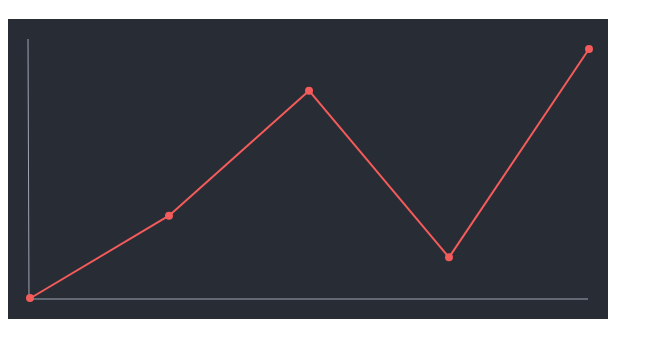
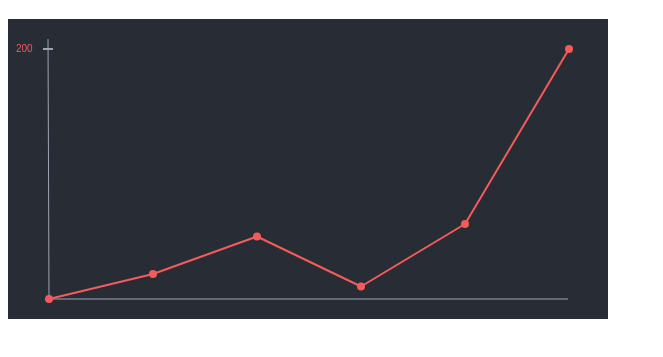
Before and after one commit to ShadowLp174/chartjs, a website: page index.html in a window 1280 px wide. Shown: the part 61-418 px from the top of the page, without its empty margins (0-663 px from the left). Drawn offline with Linux system fonts and the light colour scheme.

Commit message:
display highest value on scale

```diff
--- a/index.html
+++ b/index.html
@@ -20,7 +20,7 @@
 
     var chart = document.createElement("canvas");
     var ctx;
-    var widthDataOffset = 20;
+    var widthDataOffset = 40;
     var heightDataOffset = 20;
 
     var data = {
@@ -74,18 +74,18 @@
         ctx.strokeStyle = options.style.series.color;
         ctx.fillStyle = options.style.series.color;
 
-        var horizontalSpace = (width - (widthDataOffset * 2)) / data.series.length;
+        var horizontalSpace = (width - (widthDataOffset * 2)) / data.series.data.length;
 
-        var highestValue = quicksort(data.series)[data.series.length - 1];
+        var highestValue = quicksort(data.series.data)[data.series.data.length - 1];
         var verticalMultiplier = (height - (heightDataOffset * 2) - 10) / highestValue;
 
         ctx.beginPath();
-        ctx.arc(widthDataOffset + 2, (height - heightDataOffset) - 1, 3, 0, 2 * Math.PI, false);
+        ctx.arc(widthDataOffset + 1, (height - heightDataOffset), 3, 0, 2 * Math.PI, false);
         ctx.fill();
         ctx.closePath();
         ctx.stroke();
 
-        data.series.forEach((seriesData, i) => {
+        data.series.data.forEach((seriesData, i) => {
           seriesData *= verticalMultiplier;
           ctx.beginPath();
           ctx.arc(widthDataOffset + 1 + ((i + 1) * horizontalSpace), (height - heightDataOffset) - seriesData, 3, 0, 2 * Math.PI, false);
@@ -95,7 +95,7 @@
 
           ctx.beginPath();
           if (i != 0) {
-            ctx.moveTo(widthDataOffset + 1 + ((i + 0) * horizontalSpace), (height - heightDataOffset) - data.series[i - 1] * verticalMultiplier);
+            ctx.moveTo(widthDataOffset + 1 + ((i + 0) * horizontalSpace), (height - heightDataOffset) - data.series.data[i - 1] * verticalMultiplier);
           } else {
             ctx.moveTo(widthDataOffset + 1, (height - heightDataOffset));
           }
@@ -103,7 +103,19 @@
           ctx.stroke();
           ctx.closePath();
         });
-        ctx.lineWidth = 1;
+
+        ctx.lineWidth = 2;
+        ctx.strokeStyle = options.style.uiColor;
+        ctx.beginPath();
+        ctx.moveTo(widthDataOffset - 5, (height - heightDataOffset) - highestValue*verticalMultiplier);
+        ctx.lineTo(widthDataOffset + 5, (height - heightDataOffset) - highestValue*verticalMultiplier);
+        ctx.stroke();
+        ctx.closePath();
+
+        ctx.beginPath();
+        ctx.direction = "rlt";
+        ctx.fillText(highestValue, 8, (height - heightDataOffset) + 3 - highestValue*verticalMultiplier);
+        ctx.closePath();
       }
     }
 
@@ -125,7 +137,11 @@
 
   var chart = new Chart();
   chart.render();
-  chart.setData({series: [20, 50, 10, 60]});
+  chart.setData({
+    series: {
+      data: [20, 50, 10, 60, 200]
+    }
+  });
   </script>
 </body>
 </html>
```
